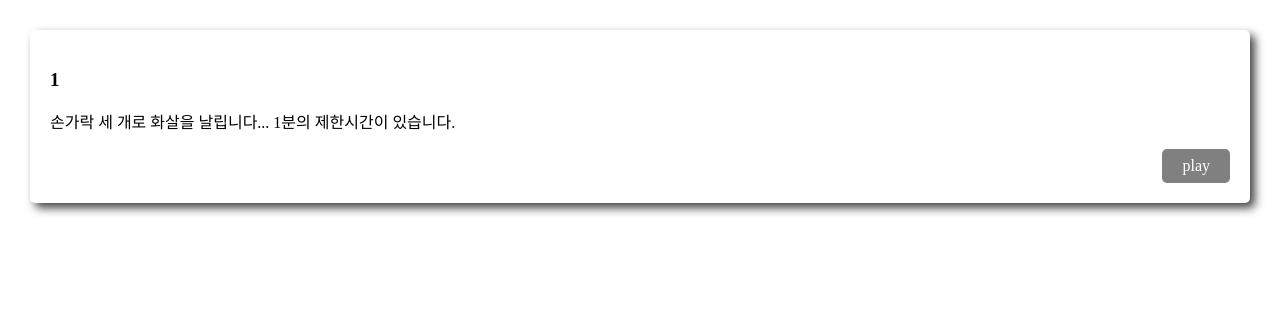
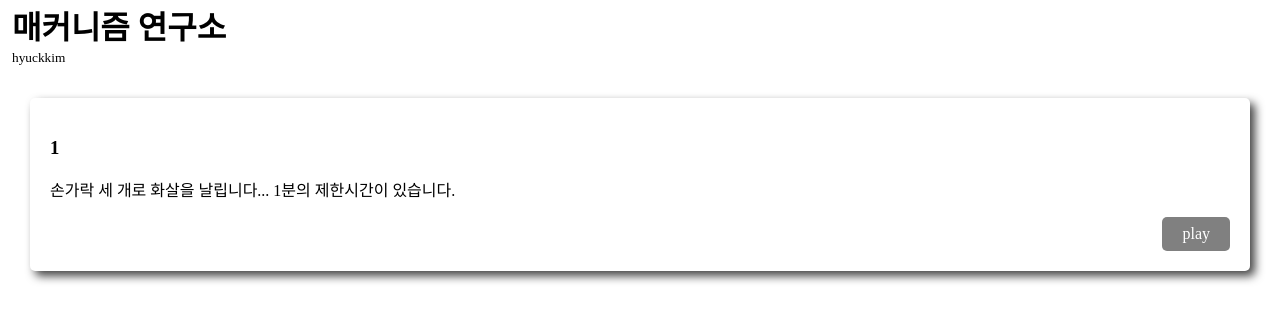
Before and after one commit to hyuckkim/games, a SvelteKit app: page / in a window 1280 px wide. Shown: the top 322 px of the page. Built offline with nearby package versions, Linux system fonts and the light colour scheme.

Commit message:
misc: add text

```diff
--- a/src/routes/+page.svelte
+++ b/src/routes/+page.svelte
@@ -1,10 +1,23 @@
 <script>
 	import Card from './_c/card.svelte';
 </script>
-
+<header>
+	<h1>매커니즘 연구소</h1>
+	<small>hyuckkim</small>
+</header>
 <Card
 	title={"1"}
 	description="손가락 세 개로 화살을 날립니다...
  1분의 제한시간이 있습니다."
 	link="/1"
 	/>
+
+<style>
+	header {
+		padding: 2px 12px;
+	}
+	h1 {
+		padding: 0;
+		margin: 0;
+	}
+</style>
```
